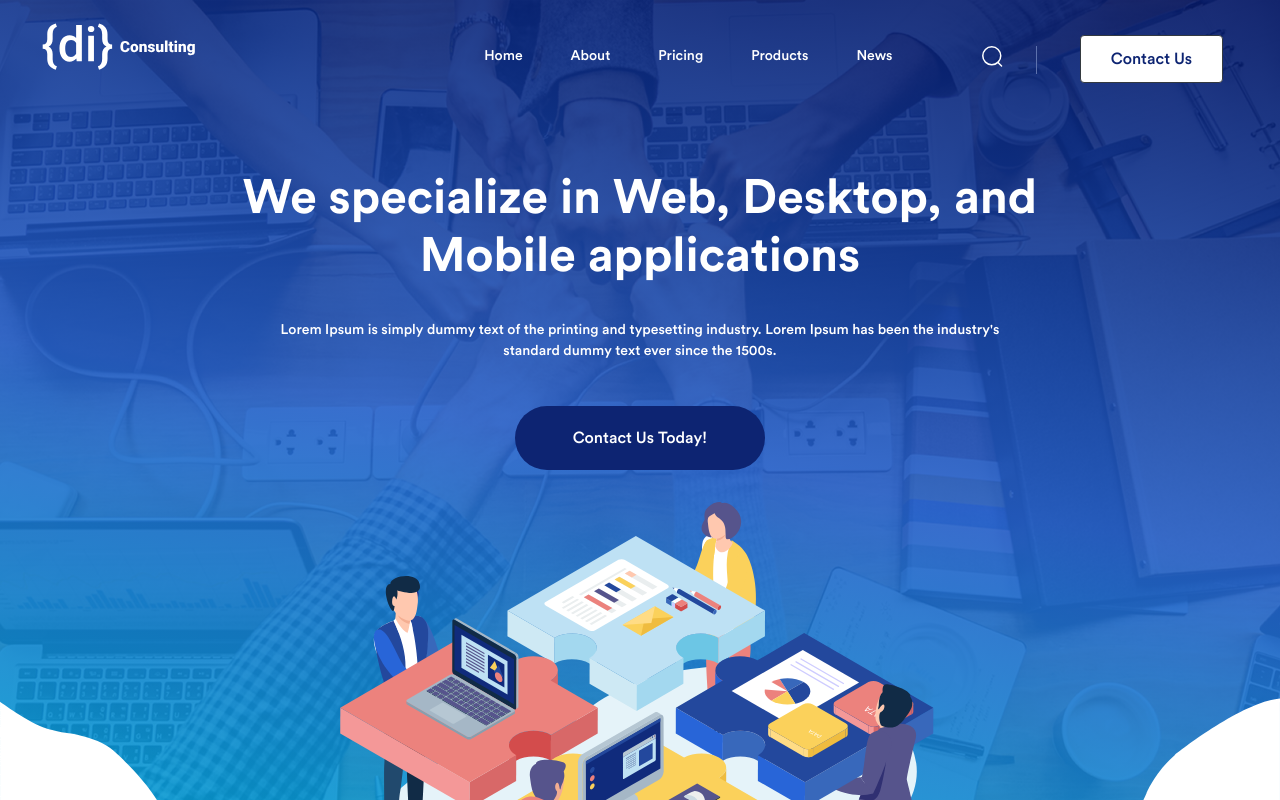
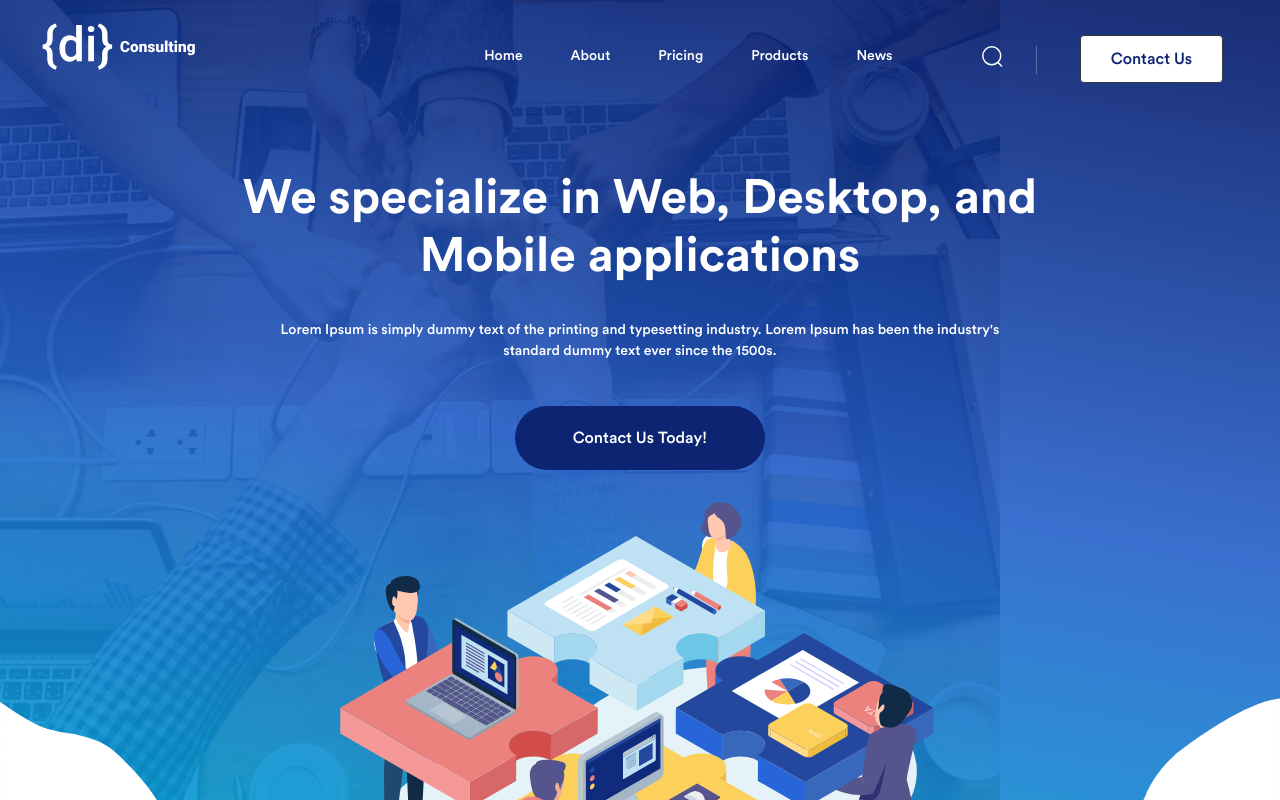
Before and after one commit to designinnovations-io/designinnovations-web, an Angular app: page / in a window 1280 px wide. Shown: the top 800 px of the page. Built offline with nearby package versions, Linux system fonts and the light colour scheme.

Commit message:
no change

```diff
--- a/src/app/components/landing/landing.component.css
+++ b/src/app/components/landing/landing.component.css
@@ -5,7 +5,7 @@
 .bg-banner {
     position: absolute;
     height: 100%;
-    width: 100%;
+    width: 1000px;
     top: 0;
     left: 0;
     background-size: cover !important;
```
